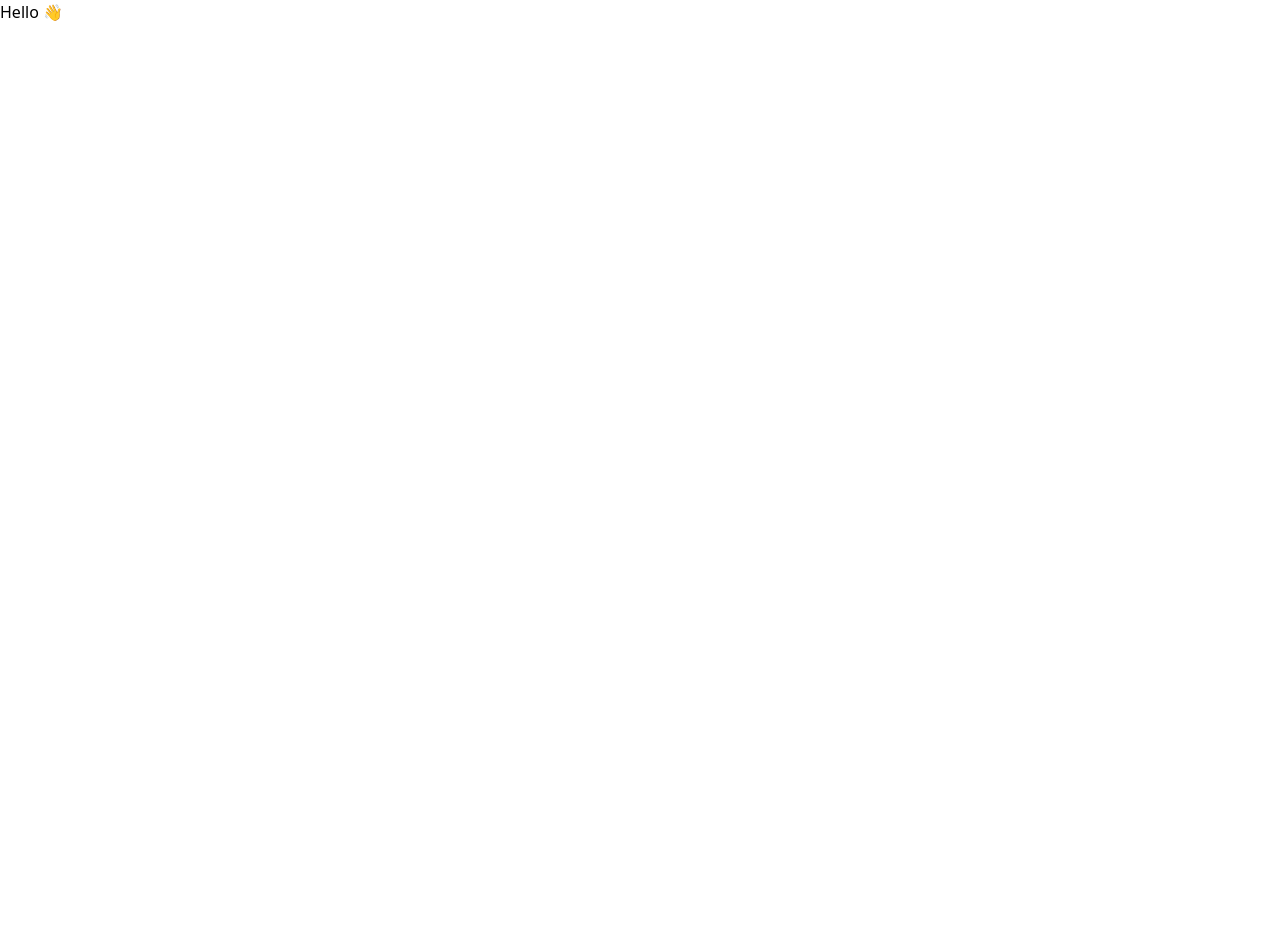
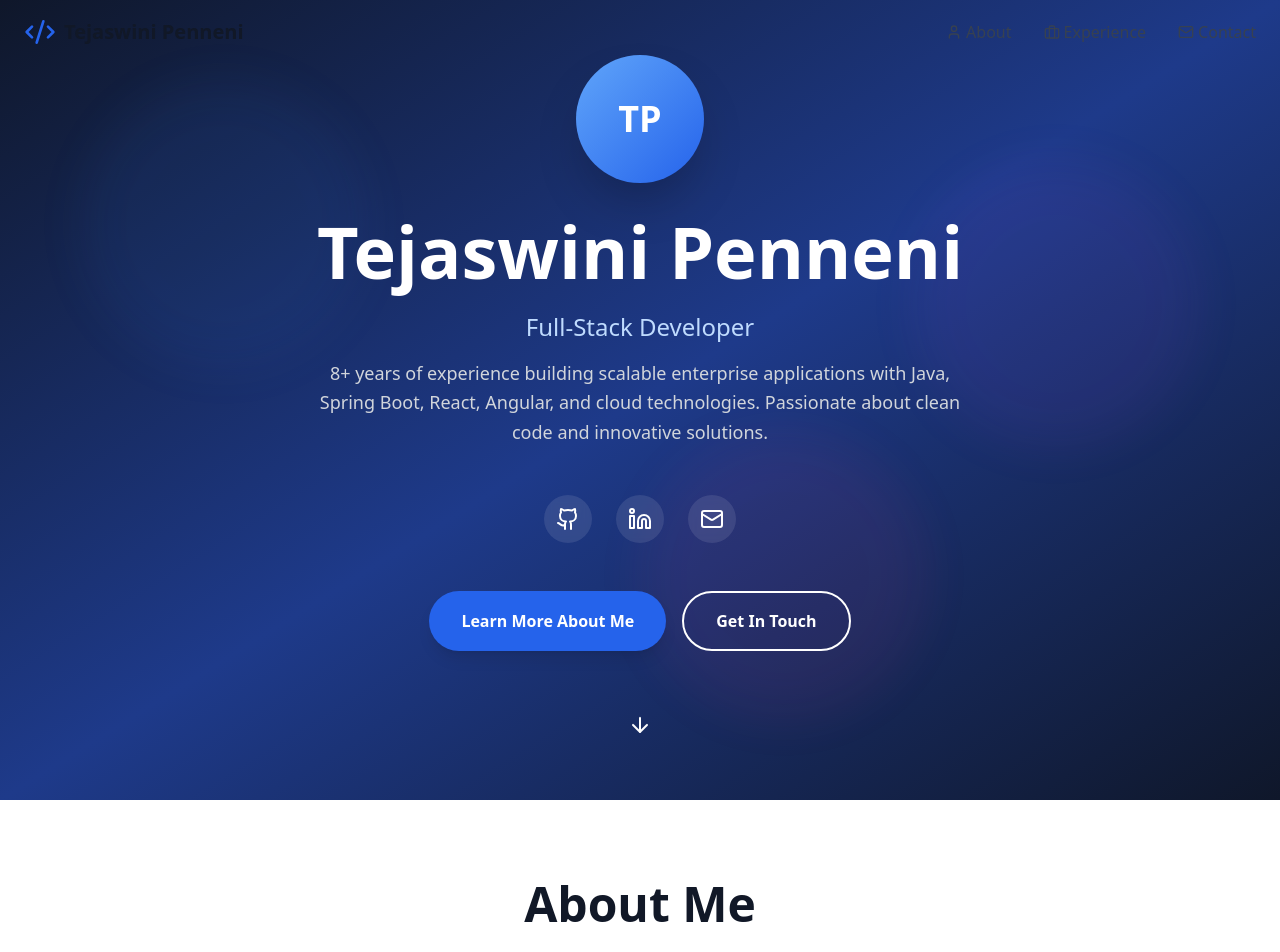
Before and after one commit to tejaswinipenneni/portfolio, a React (Vite) app: page / in a window 1280 px wide. Shown: the top 952 px of the page. Before the commit the page ends 800 px from the top, so only its background shows below. Built offline with nearby package versions, Linux system fonts and the light colour scheme.

Commit message:
Update App.tsx

```diff
--- a/src/App.tsx
+++ b/src/App.tsx
@@ -7,22 +7,18 @@ import Experience from './components/Experience';
 import Contact from './components/Contact';
 import Footer from './components/Footer';
 
-// function App() {
-//   return (
-//     <div className="min-h-screen bg-white">
-//       <Header />
-//       <Hero />
-//       <About />
-//       <Experience />
-//       <Skills />
-//       <Contact />
-//       <Footer />
-//     </div>
-//   );
-// }
+function App() {
+  return (
+    <div className="min-h-screen bg-white">
+      <Header />
+      <Hero />
+      <About />
+      <Experience />
+      <Skills />
+      <Contact />
+      <Footer />
+    </div>
+  );
+}
 
-// export default App;
-
-export default function App() {
-  return <h1>Hello 👋</h1>;
-}
+export default App;
```
